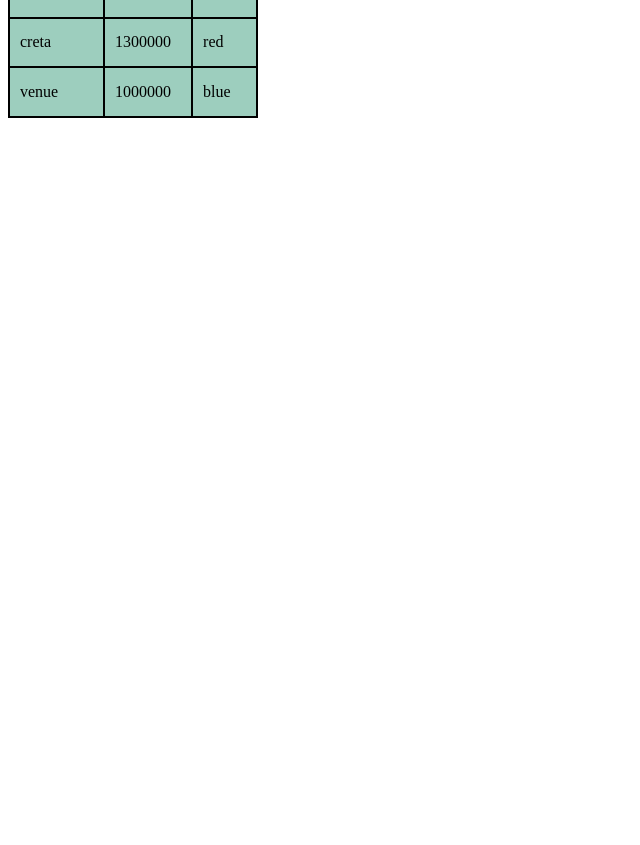
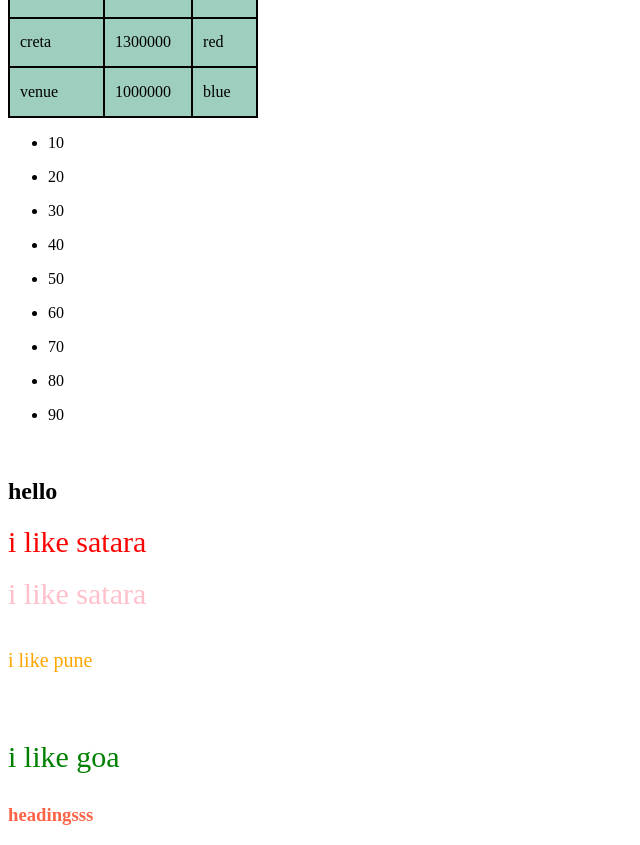
Before and after one commit to tusharnikam2796/AngularProject, an Angular app in the folder My_practice_project/: page /directives in a window 1280 px wide. Shown: the part 620-1465 px from the top of the page, without its empty margins (0-640 px from the left). Before the commit the page ends 800 px from the top, so only its background shows below. Built offline with nearby package versions, Linux system fonts and the light colour scheme.

Commit message:
loginerrors

```diff
--- a/My_practice_project/src/app/directive/directive.component.css
+++ b/My_practice_project/src/app/directive/directive.component.css
@@ -20,3 +20,21 @@
     border-collapse: collapse;
     padding: 10px 10px;
 }
+.div-contain{
+    color: red;
+    font-size: 30px;
+}
+
+.div-contain1{
+    color:pink;
+    font-size: 30px;
+}
+.container{
+    color:green ;
+}
+.container1{
+    color:orange ;
+}
+.container2{
+    color:tomato ;
+}
--- a/My_practice_project/src/app/directive/directive.component.html
+++ b/My_practice_project/src/app/directive/directive.component.html
@@ -14,10 +14,13 @@
 </ul>
 <br>
 <table class="table-cars">
-     <tr>
+     <!-- <tr>
           <th>carName</th>
           <th>prise</th>
           <th>color</th>
+     </tr> -->
+     <tr>
+          <th *ngFor="let heading of tableHeadings">{{heading}}</th>
      </tr>
      <tr *ngFor="let tableData of carsDetails">
           <td>{{tableData.carName}}</td>
@@ -25,3 +28,32 @@
           <td>{{tableData.color}}</td>
      </tr>
 </table>
+
+<ul *ngFor="let data of data2">
+     <li>{{data}}</li>
+</ul>
+<ul *ngFor="let data of data3">
+     <li>{{data}}</li>
+</ul><br>
+<div [ngSwitch]="switchValue">
+     <h2 *ngSwitchCase="100">hiee</h2>
+     <h2 *ngSwitchCase="200">hello</h2>
+     <h2 *ngSwitchCase="300">heyy</h2>
+</div>
+
+
+<div class="div-contain">
+     i like satara
+</div><br>
+<div [ngClass]="color=='pink'? 'div-contain1' : 'div-contain'">
+     i like satara
+</div><br>
+
+<p style="color: orange; font-size: 20px;">i like pune</p><br>
+
+<p [ngStyle]="styleCss =='yellow'? {color:'yellow','font-size':'30px'}:{color:'green','font-size':'30px'}">i like goa</p>
+
+<h3 [class.container]="multiClass==200"
+[class.container1]="multiClass==300"
+[class.container2]="multiClass==400"
+>headingsss</h3>
--- a/My_practice_project/src/app/directive/directive.component.ts
+++ b/My_practice_project/src/app/directive/directive.component.ts
@@ -11,13 +11,45 @@
   toShow:string='tushar';
   toggle:Boolean=true;
   cars=['fortuner','jaguar','marcedeez','thar','innova'];
+
+
   carsDetails=[
     {carName:'swift',prise:900000,color:'white'},
     {carName:'eritga',prise:1400000,color:'gray'},
     {carName:'fortuner',prise:4000000,color:'black'},
     {carName:'creta',prise:1300000,color:'red'},
     {carName:'venue',prise:1000000,color:'blue'},
-  ]
+  ];
+  tableHeadings:string[]=['carName','prise','color'];
+  data=[10,20,30,40,50,[60,70,80,90]];
+  data2:any[]=[];
+  data3:any[]=[];
+  color='pink';
+  styleCss='yellow1';
+  multiClass=400;
+  switchValue=200;
+
+
+  constructor(){
+
+  }
+
+  ngOnInit(){
+    this.data.forEach((item,i)=>{
+      if(i!=5){
+        this.data2.push(item)
+      }
+    })
+
+    this.data.forEach((item:any,i)=>{
+      if(i==5){
+        this.data3=[...item]
+      }
+    })
+
+
+  }
+
 
   toggleEffect(){
     // this.toggle = false;
--- a/My_practice_project/src/app/login/login.component.css
+++ b/My_practice_project/src/app/login/login.component.css
@@ -15,3 +15,24 @@
 .btn{
     background-color: rgb(204, 74, 167);
 }
+.input{
+    font-family: 'Gill Sans', 'Gill Sans MT', Calibri, 'Trebuchet MS', sans-serif;
+    position: relative;
+    top: 5px;
+}
+
+
+
+.label{
+    color: black;
+    font-family: 'Franklin Gothic Medium', 'Arial Narrow', Arial, sans-serif;
+
+
+}
+
+
+.span-err{
+    color: red;
+    font-size: 12px;
+
+}
--- a/My_practice_project/src/app/login/login.component.html
+++ b/My_practice_project/src/app/login/login.component.html
@@ -1,9 +1,24 @@
 <div class="div-component"><br><br>
-    <form class="container">
+    <form class="container" #loginForm="ngForm">
         <h2>login..</h2>
-        Name: <input type="text"><br> <br>
-        password: <input type="text"><br> <br>
-        <button class="btn">submit</button>&nbsp;
+        <label class="label">UserName:</label><br>
+        <input class="input" type="text" name="userName" ngModel #userName="ngModel" value="userName" pattern="[a-zA-z0-9]*$" required
+            minlength="8"><br>
+        <span class="span-err" *ngIf="userName.errors?.['pattern']">*userName only should have alphabates & integers &
+            space is not req</span>
+        <span class="span-err" *ngIf="userName.errors?.['required']&& userName.touched">*userName required</span>
+        <span class="span-err" *ngIf="userName.errors?.['minlength'] && !userName.errors?.['pattern']">*userName should
+            be 8 characters</span><br>
+
+        <label class="label">password:</label><br>
+        <input class="input" type="text" name="password" ngModel #password="ngModel" minlength="8"
+            pattern="[A-Z]{1}[a-zA-Z0-9!@#$%^&*]{9}$"><br>
+        <span class="span-err" *ngIf="password.errors?.['minlength']">*password should be atleast 8
+            characters</span>
+        <span class="span-err" *ngIf="password.errors?.['pattern'] && !password.errors?.['minlength'] ">*please match the pattern</span><br>
+        <label class="label">confirm password:</label><br>
+        <input class="input" type="text"><br><br>
+        <button class="btn" [disabled]="!loginForm.valid" (click)="submit(loginForm.value)" >submit</button>&nbsp;
         <button (click)="back()" class="btn">back</button>
 
     </form>
--- a/My_practice_project/src/app/login/login.component.ts
+++ b/My_practice_project/src/app/login/login.component.ts
@@ -14,4 +14,8 @@
     this.router.navigateByUrl('landing')
 
   }
+  submit(formData:any){
+    console.log(formData);
+
+  }
 }
```
